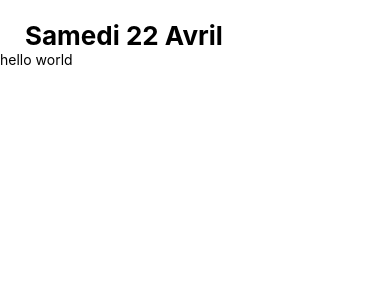
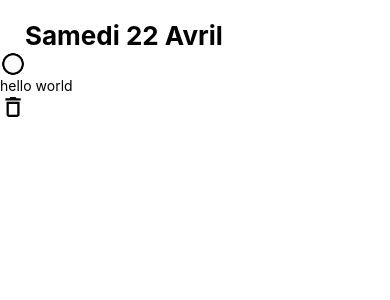
Before and after one commit to zibu9/learnNative, a React Native app: screen / in a window 390 px wide. Shown: the top 300 px of the page. Built offline with nearby package versions, Linux system fonts and the light colour scheme.

Commit message:
add structure of component

```diff
--- a/src/screens/Tasks/TaskScreen.tsx
+++ b/src/screens/Tasks/TaskScreen.tsx
@@ -1,11 +1,12 @@
 import React, { useState } from 'react'
 import Header from '../../components/Header/Header'
 import { Text, FlatList } from 'react-native';
+import TaskTile from './TaskTile';
 
 const TaskScreen = () => {
   const [tasks, setTasks] = useState([{title:'hello world', isCompleted:false}]);
   const renderItem = ({item}:any) =>{
-      return <Text>{item.title}</Text>
+      return <TaskTile task={item} />
   }
   return (
     <>
--- a/src/screens/Tasks/TaskTile.tsx
+++ b/src/screens/Tasks/TaskTile.tsx
@@ -0,0 +1,32 @@
+import React from 'react'
+import { Image, StyleSheet, Text, View } from 'react-native'
+
+type Props = {
+    task: any,
+}
+
+const TaskTile = ({task}: Props) => {
+  return (
+    <View>
+        <Image
+            style={styles.check}
+            source={require('../../../assets/icons/circle2.png')}
+        />
+        <Text>{task.title}</Text>
+        <Image
+            style={styles.check}
+            source={require('../../../assets/icons/delete2.png')}
+        />
+    </View>
+  )
+}
+
+const styles = StyleSheet.create({
+    check: {
+        width:26,
+        height:26,
+
+    },
+});
+
+export default TaskTile
```
